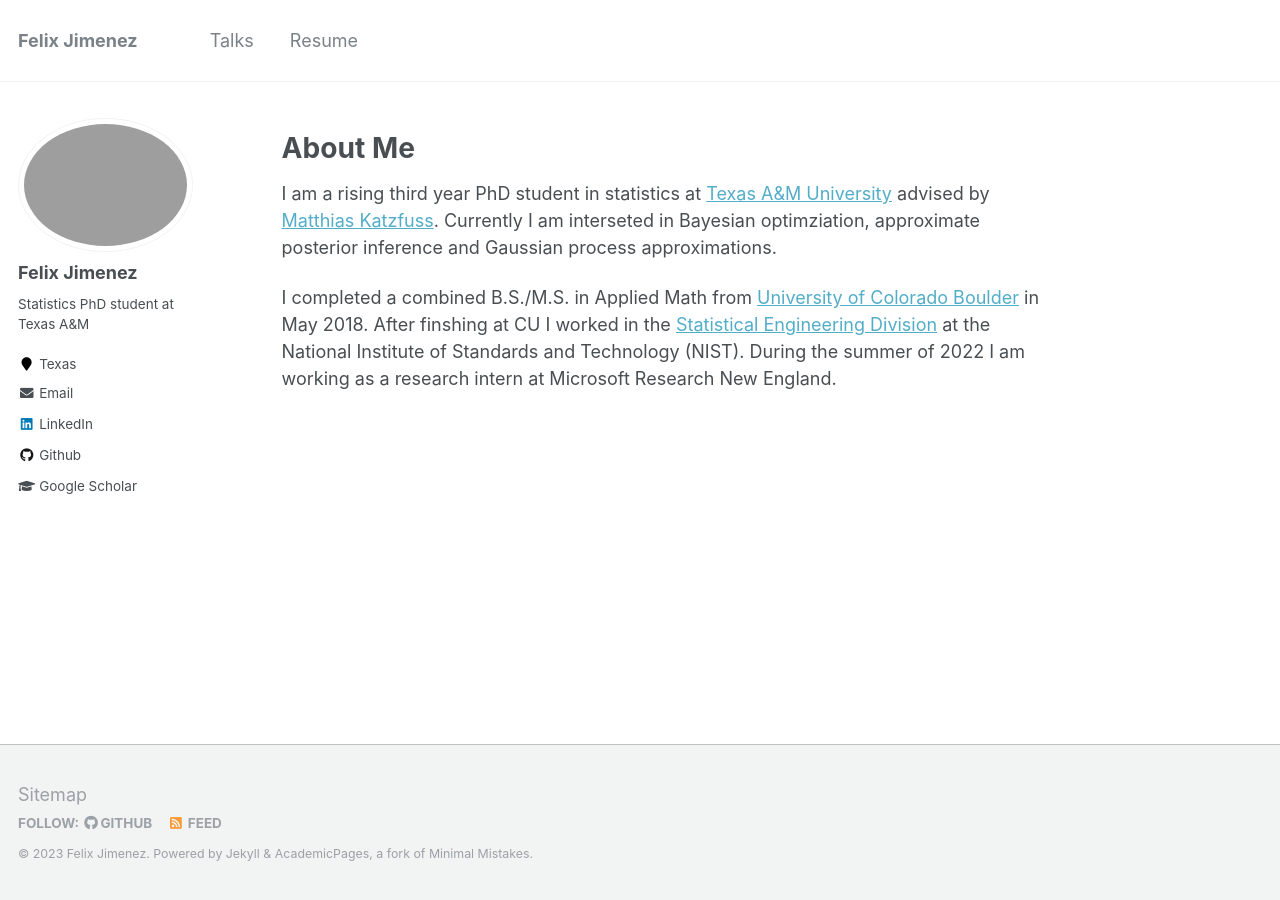
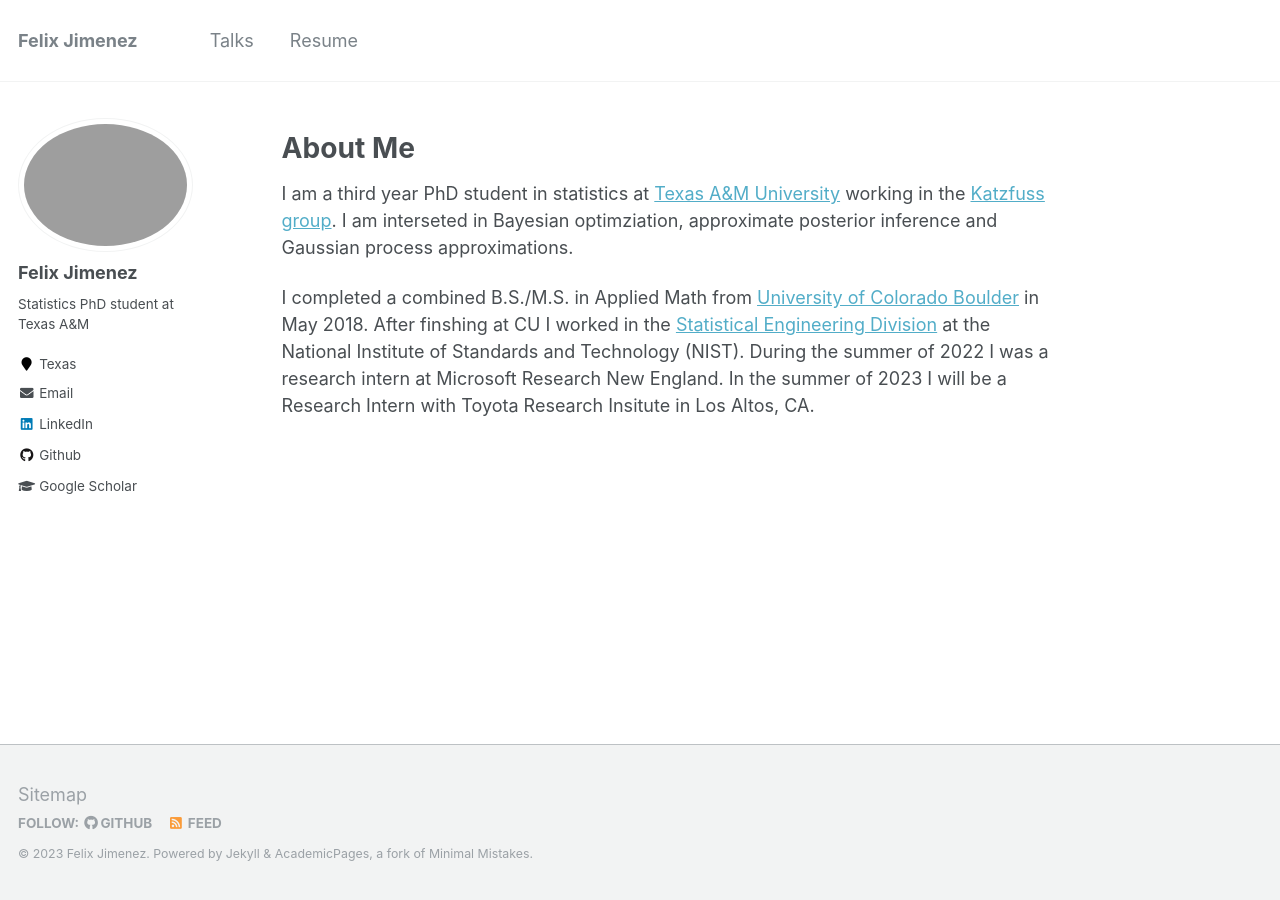
Before and after one commit to feji3769/feji3769.github.io, a Jekyll site: the page built from _pages/about.md, in a window 1280 px wide. Built offline with Jekyll 4.4.1, drawn with Linux system fonts in a browser that asks for light colours.

Commit message:
Update about.md
updated read me to show msr old and toyota research new.

```diff
--- a/_pages/about.md
+++ b/_pages/about.md
@@ -9,6 +9,6 @@ redirect_from:
 ---
 
 # About Me
-I am a rising third year PhD student in statistics at [Texas A&M University](https://stat.tamu.edu/) advised by [Matthias Katzfuss](https://sites.google.com/view/katzfuss/). Currently I am interseted in Bayesian optimziation, approximate posterior inference and Gaussian process approximations.
+I am a third year PhD student in statistics at [Texas A&M University](https://stat.tamu.edu/) working in the [Katzfuss group](https://sites.google.com/view/katzfuss/). I am interseted in Bayesian optimziation, approximate posterior inference and Gaussian process approximations.
 
-I completed a combined B.S./M.S. in Applied Math from [University of Colorado Boulder](https://www.colorado.edu/amath/) in May 2018. After finshing at CU I worked in the [Statistical Engineering Division](https://www.nist.gov/itl/sed) at the National Institute of Standards and Technology (NIST). During the summer of 2022 I am working as a research intern at Microsoft Research New England.
+I completed a combined B.S./M.S. in Applied Math from [University of Colorado Boulder](https://www.colorado.edu/amath/) in May 2018. After finshing at CU I worked in the [Statistical Engineering Division](https://www.nist.gov/itl/sed) at the National Institute of Standards and Technology (NIST). During the summer of 2022 I was a research intern at Microsoft Research New England. In the summer of 2023 I will be a Research Intern with Toyota Research Insitute in Los Altos, CA.
```
